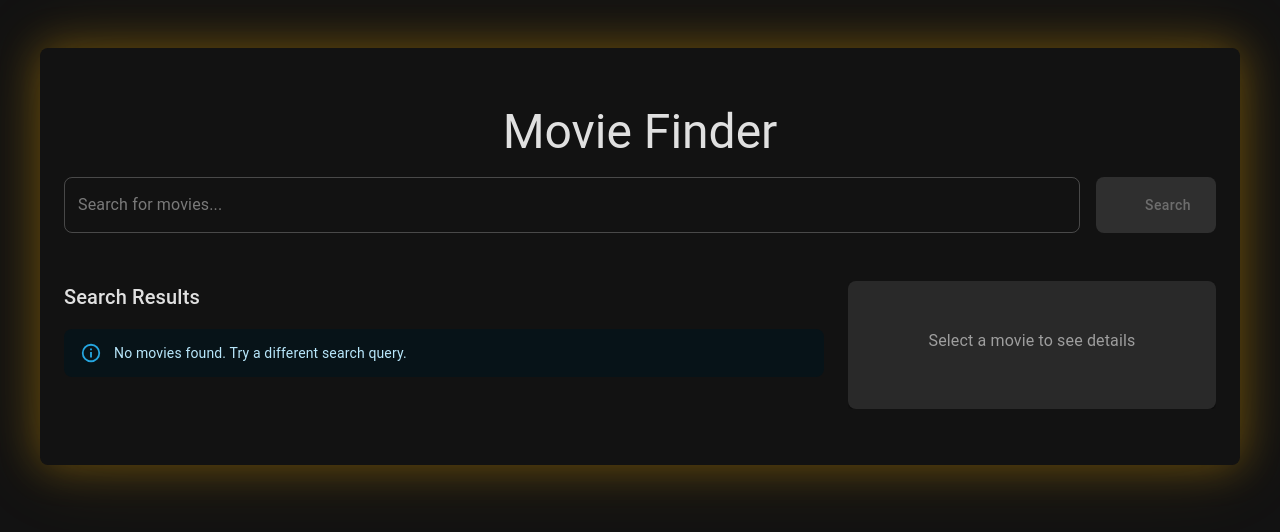
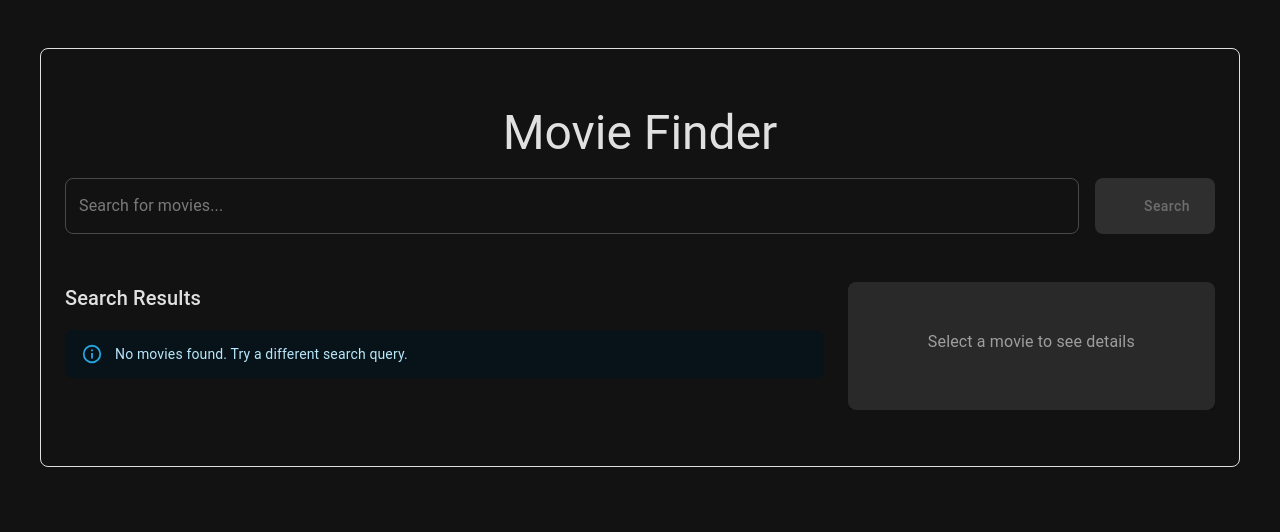
Before and after one commit to gabriella-varga/zoosh-movies, a React (Vite) app: page / in a window 1280 px wide. Shown: the top 532 px of the page. Built offline with nearby package versions, Linux system fonts and the light colour scheme; some icons are missing.

Commit message:
remove glow

```diff
--- a/src/theme.ts
+++ b/src/theme.ts
@@ -55,7 +55,7 @@ const theme = createTheme({
         styleOverrides: {
           root: {
             '&.app-container': {
-              boxShadow: `0 0 40px ${COLORS.glow.primary.inner}, 0 0 80px ${COLORS.glow.primary.outer}`,
+              border: `1px solid ${COLORS.text.primary}`,
               borderRadius: 8,
               padding: 24,
               marginTop: 16,
```
